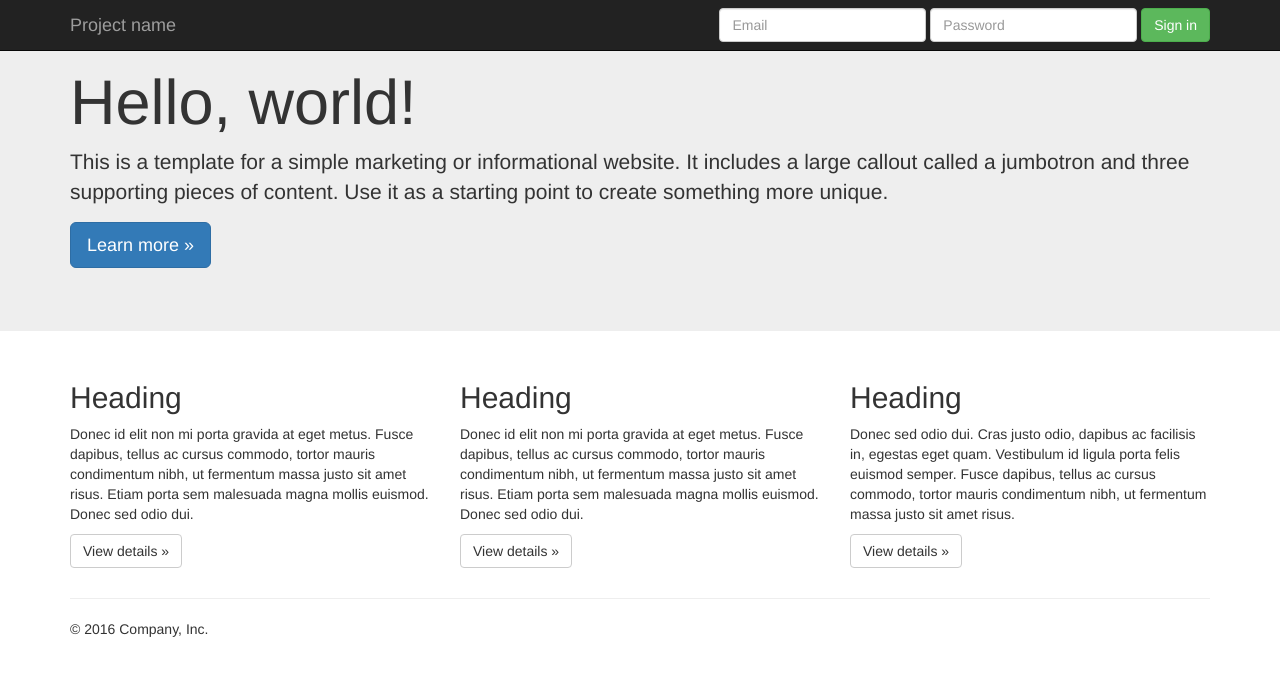
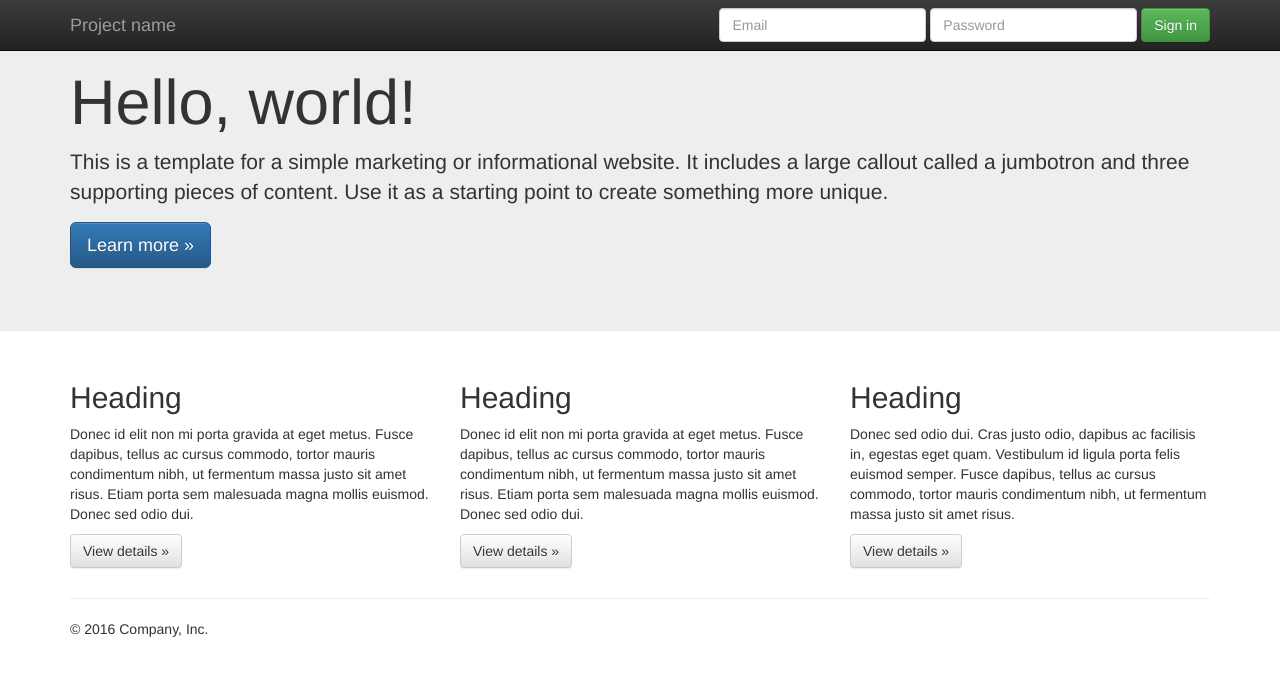
Before and after one commit to hugobarbieux/myhtmlpage, a plain HTML site: page docs/index.html in a window 1280 px wide. Drawn offline with nearby package versions, Linux system fonts and the light colour scheme; a script that the page names is missing.

Commit message:
Update index.html

```diff
--- a/docs/index.html
+++ b/docs/index.html
@@ -11,18 +11,17 @@
 
     <title>Jumbotron Template for Bootstrap</title>
 
-    <!-- Bootstrap core CSS -->
-    <link href="../../dist/css/bootstrap.min.css" rel="stylesheet">
+    <!-- Latest compiled and minified CSS -->
+<link rel="stylesheet" href="https://maxcdn.bootstrapcdn.com/bootstrap/3.3.7/css/bootstrap.min.css" integrity="sha384-BVYiiSIFeK1dGmJRAkycuHAHRg32OmUcww7on3RYdg4Va+PmSTsz/K68vbdEjh4u" crossorigin="anonymous">
 
-    <!-- IE10 viewport hack for Surface/desktop Windows 8 bug -->
-    <link href="../../assets/css/ie10-viewport-bug-workaround.css" rel="stylesheet">
+<!-- Optional theme -->
+<link rel="stylesheet" href="https://maxcdn.bootstrapcdn.com/bootstrap/3.3.7/css/bootstrap-theme.min.css" integrity="sha384-rHyoN1iRsVXV4nD0JutlnGaslCJuC7uwjduW9SVrLvRYooPp2bWYgmgJQIXwl/Sp" crossorigin="anonymous">
 
-    <!-- Custom styles for this template -->
-    <link href="jumbotron.css" rel="stylesheet">
+<!-- Latest compiled and minified JavaScript -->
+<script src="https://maxcdn.bootstrapcdn.com/bootstrap/3.3.7/js/bootstrap.min.js" integrity="sha384-Tc5IQib027qvyjSMfHjOMaLkfuWVxZxUPnCJA7l2mCWNIpG9mGCD8wGNIcPD7Txa" crossorigin="anonymous"></script>
 
-    <!-- Just for debugging purposes. Don't actually copy these 2 lines! -->
-    <!--[if lt IE 9]><script src="../../assets/js/ie8-responsive-file-warning.js"></script><![endif]-->
-    <script src="../../assets/js/ie-emulation-modes-warning.js"></script>
+
+
 
     <!-- HTML5 shim and Respond.js for IE8 support of HTML5 elements and media queries -->
     <!--[if lt IE 9]>
```
